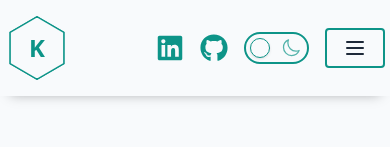
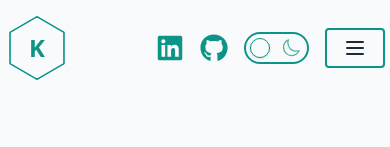
Before and after one commit to KinjalHirapara/portfolio, a React (Vite) app: page / in a window 390 px wide. Shown: the top 147 px of the page. Built offline with nearby package versions, Linux system fonts and the light colour scheme.

Commit message:
remove shadow effect.

```diff
--- a/src/components/Nav.tsx
+++ b/src/components/Nav.tsx
@@ -9,7 +9,7 @@
   return (
     <>
       <nav
-        className={`relative px-[5px] md:px-[50px] py-4 flex justify-between items-center w-full shadow-[0_8px_12px_-10px_rgba(0,0,0,0.35)]`}
+        className={`relative px-[5px] md:px-[50px] py-4 flex justify-between items-center w-full`}
       >
         <a href="#home" className="flex items-center gap-3">
           <div className="logo relative w-16 h-16 text-primary">
```
